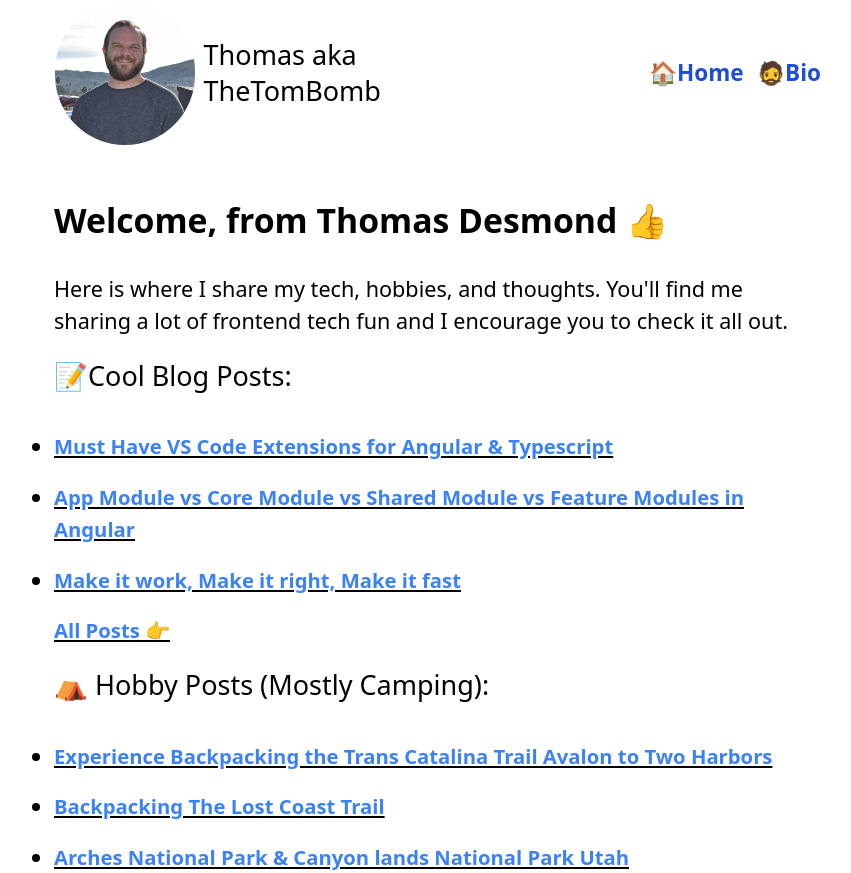
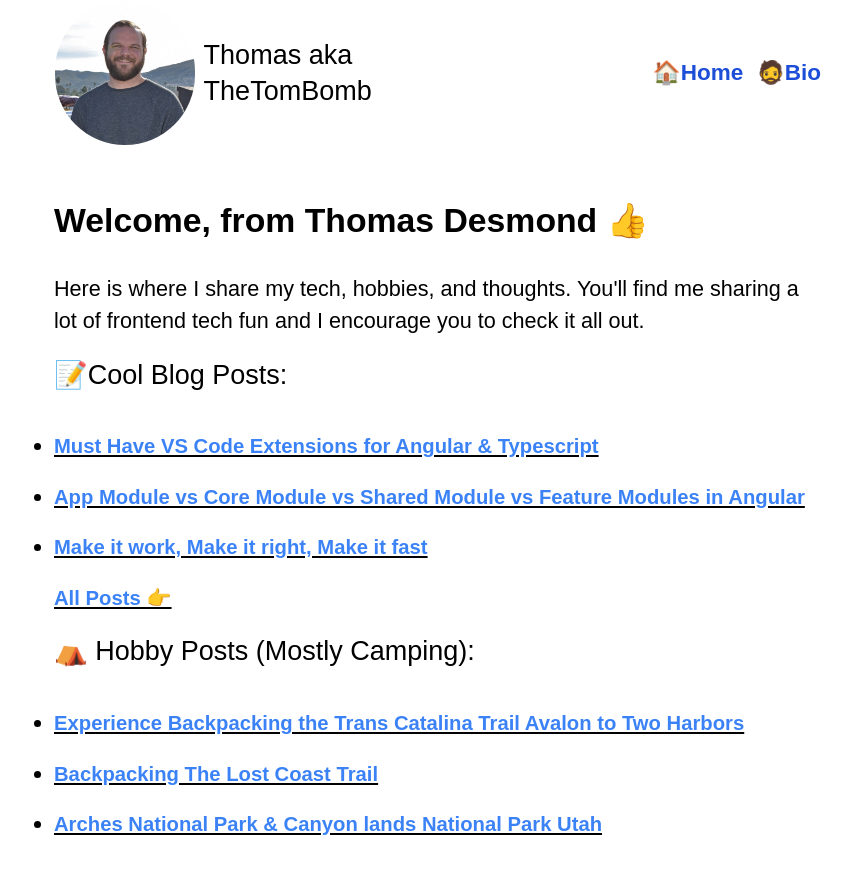
Before and after one commit to zeeshanhshaheen/blog, a Next.js app: page / in a window 1280 px wide. Shown: the whole page, without its empty margins (202-1053 px from the left). After the commit the page ends 841 px from the top, so only its background shows below. Built offline with nearby package versions, Linux system fonts and the light colour scheme; what @tailwindcss/typography would draw is missing.

Commit message:
Attempting to set default font, make header picture link

```diff
--- a/components/headerLayout.js
+++ b/components/headerLayout.js
@@ -10,6 +10,8 @@ export default function HeaderLayout({ }) {
                     <><table class="table-fixed w-3/5">
                         <tbody>
                             <td class="w-1/2 flex">
+                                <Link href="/">
+                                    <a class="flex text-black">
                                         <img
                                             src="/images/profile.jpg"
                                             class="col-start-1 max-h-24 max-w-24"
@@ -17,6 +19,8 @@ export default function HeaderLayout({ }) {
                                             alt="Thomas Desmond"
                                         />
                                         <div class="text-2xl pl-2 place-self-center">Thomas aka TheTomBomb</div>
+                                    </a>
+                                </Link>
                             </td>
                             <td class="w-1/2 text-right ">
                                 <div class="">
--- a/tailwind.config.js
+++ b/tailwind.config.js
@@ -2,7 +2,10 @@ module.exports = {
   purge: ['./pages/**/*.{js,ts,jsx,tsx}', './components/**/*.{js,ts,jsx,tsx}'],
   darkMode: false, // or 'media' or 'class'
   theme: {
-    extend: {},
+    fontFamily: {
+      sans: ['Graphik', 'sans-serif'],
+      serif: ['Merriweather', 'serif'],
+    },
   },
   variants: {
     extend: {},
```
Lines whose indentation alone changed are shown as unchanged.
